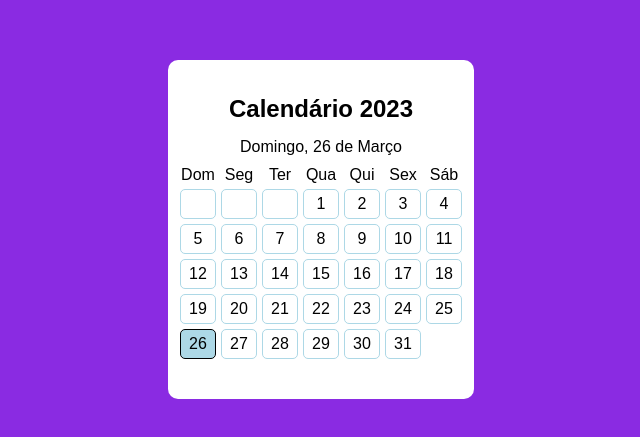
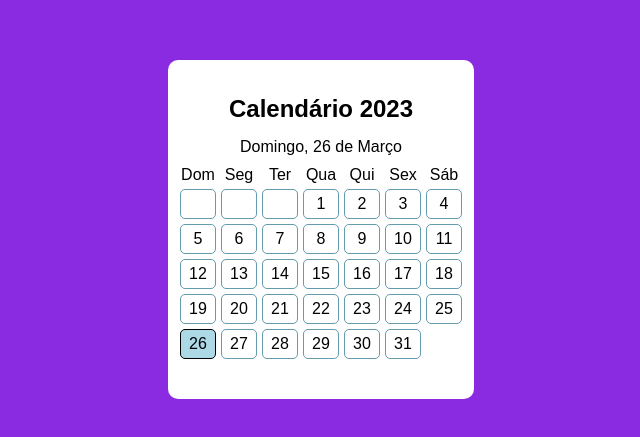
Before and after one commit to bernard0o/Calendario, a plain HTML site: page index.html in a window 1280 px wide. Shown: the part 171-608 px from the top of the page, without its empty margins (319-959 px from the left). Drawn offline with Linux system fonts and the light colour scheme.

Commit message:
Update style.css

```diff
--- a/style.css
+++ b/style.css
@@ -57,7 +57,7 @@ div#calendario div#subcalendario div#dias div{
 }
 div#calendario div#subcalendario div#dias div.dia, div.diaAtual{
     background-color: white;
-    border: 1px solid lightblue;
+    border: 1px solid rgb(100, 155, 173);
     color: black;
     padding: 5px 8px;
     border-radius: 5px;
```
